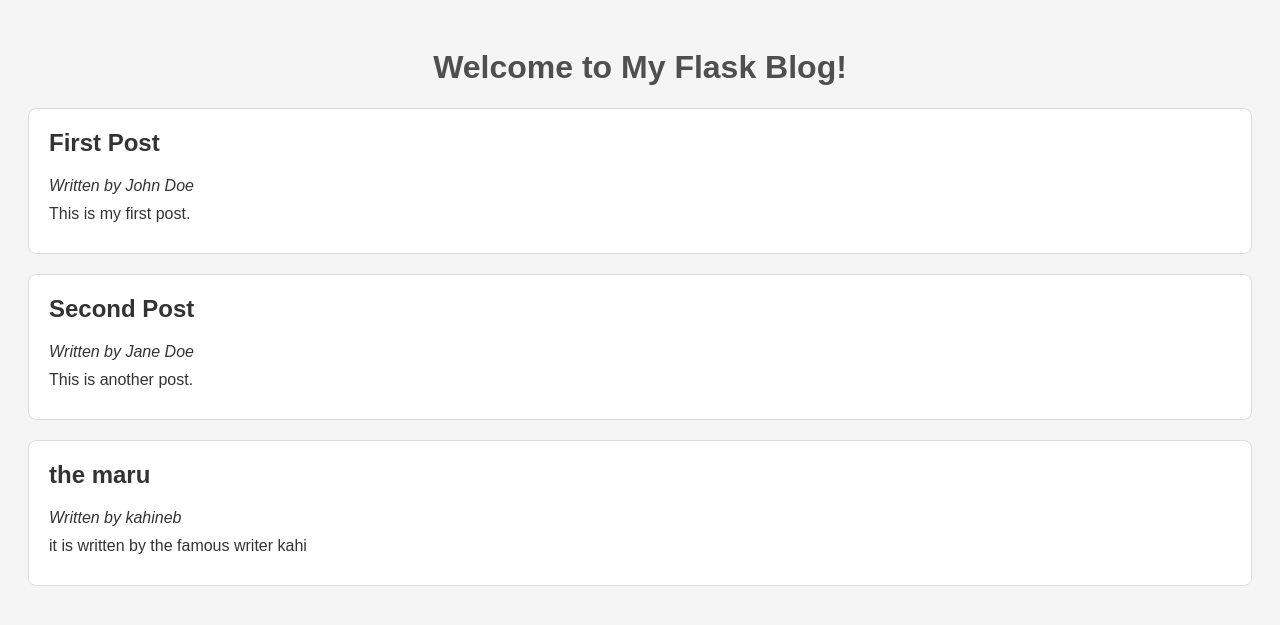
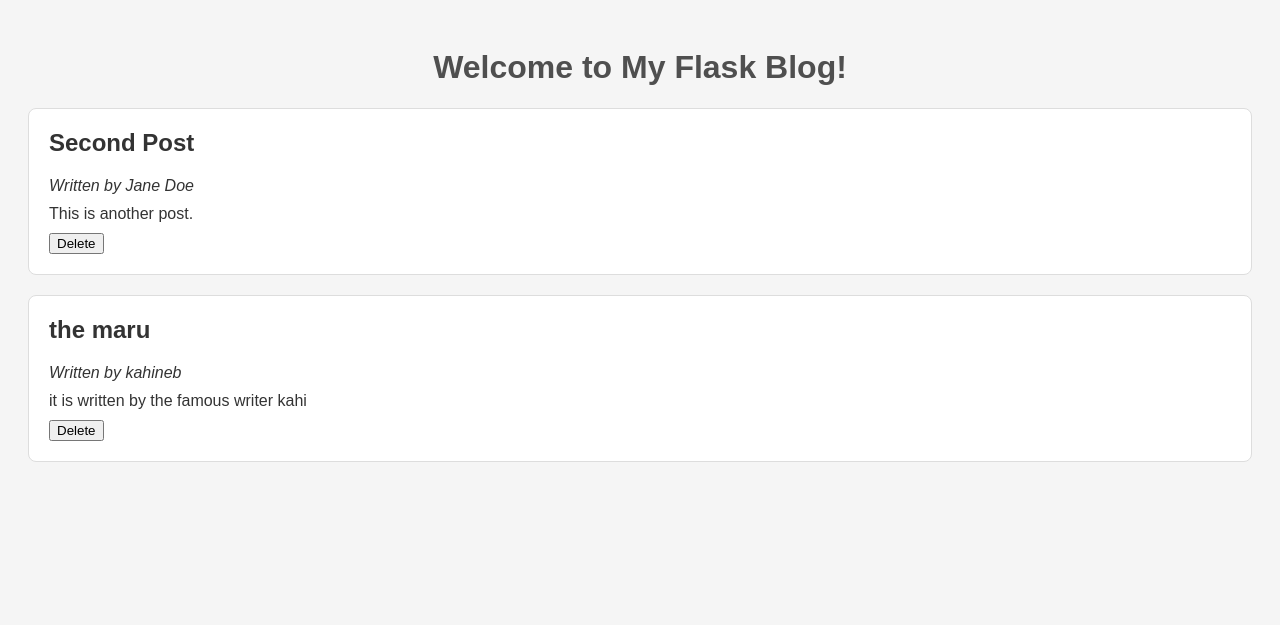
Before and after one commit to kehalit/MasterBlog, a Flask app: page / in a window 1280 px wide. Shown: the top 625 px of the page. Run offline with Flask 3, Linux system fonts and the light colour scheme.

Commit message:
feat: Implement delete functionality for blog posts by ID

```diff
--- a/DB/blog_posts.json
+++ b/DB/blog_posts.json
@@ -1,10 +1,4 @@
 [
-    {
-        "id": 1,
-        "author": "John Doe",
-        "title": "First Post",
-        "content": "This is my first post."
-    },
     {
         "id": 2,
         "author": "Jane Doe",
--- a/app.py
+++ b/app.py
@@ -13,6 +13,7 @@ def load_posts():
     except (FileNotFoundError, json.JSONDecodeError):
         return []
 
+
 def save_posts(posts):
     with open('DB/blog_posts.json', 'w') as file:
         json.dump(posts, file, indent=4)
@@ -26,6 +27,7 @@ def index():
     posts = load_posts()
     return render_template('index.html', posts=posts)
 
+
 @app.route('/add', methods=['GET', 'POST'])
 def add():
     if request.method == 'POST':
@@ -36,7 +38,7 @@ def add():
         posts = load_posts()
 
         new_post = {
-                'id': posts[-1]['id'] + 1 if posts else 1,
+                    'id': posts[-1]['id'] + 1 if posts else 1,
                     'author': author,
                     'title': title,
                     'content': content
@@ -49,6 +51,15 @@ def add():
     return render_template('add.html')
 
 
+@app.route('/delete/<int:post_id>', methods = ['POST'])
+def delete(post_id):
+
+    posts = load_posts()
+    posts = [post for post in posts if post['id'] != post_id]# Find the blog post with the given id and remove it from the list
+    save_posts(posts)
+    return redirect(url_for('index')) # Redirect back to the home page
+
+
 
 if __name__ == '__main__':
     app.run(host="0.0.0.0", port=5003, debug=True)
--- a/templates/index.html
+++ b/templates/index.html
@@ -14,7 +14,13 @@
                 <h2> {{post['title']}}</h2>
                 <p><em>Written by {{ post['author']}}</em></p>
                 <p>{{post['content'] }}</p>
+                <form action="{{ url_for('delete', post_id = post.id)}}" method = "POST">
+                    <button type="submit">Delete</button>
+                </form>
+
             </div>
+        {% else %}
+            <p> No blog Posts Yet!</p>
         {% endfor%}
     </div>
 
```
